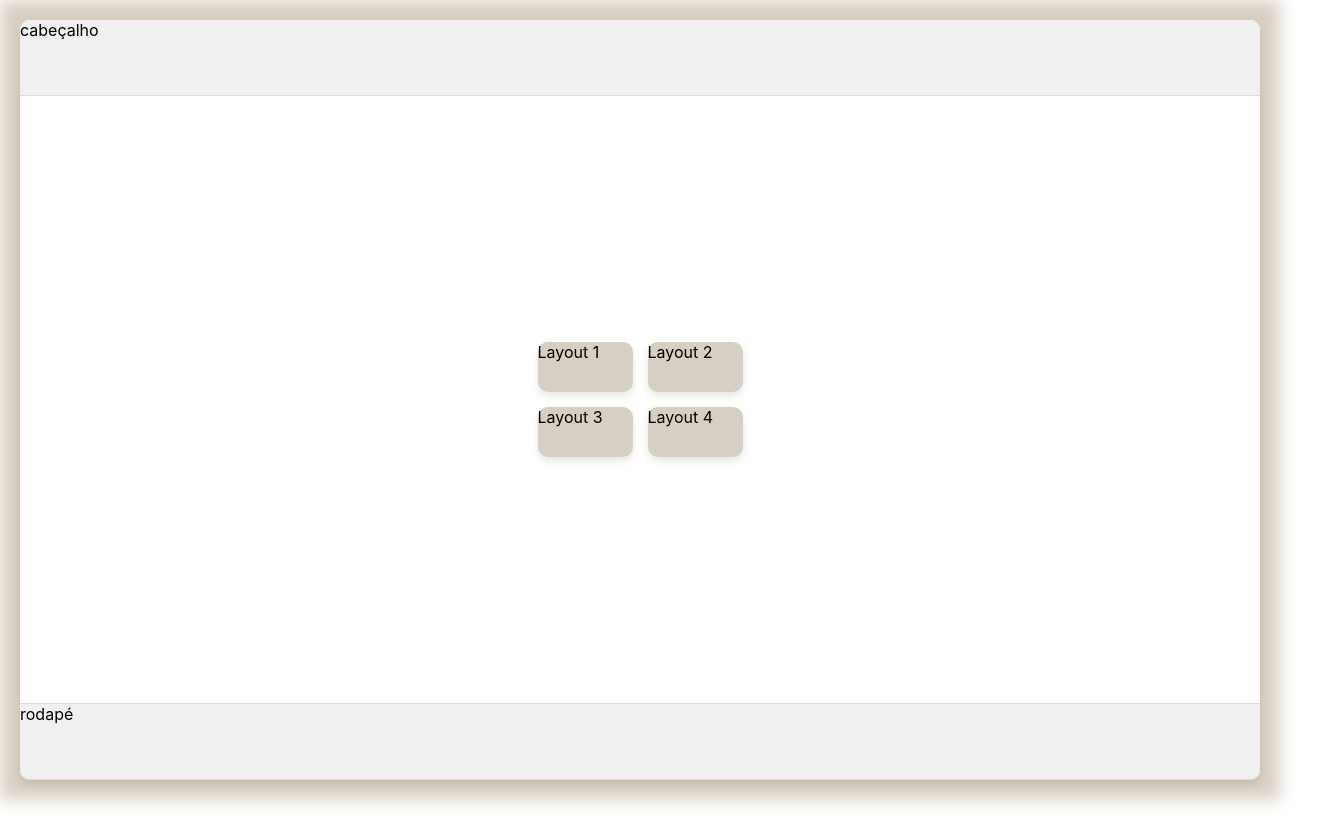
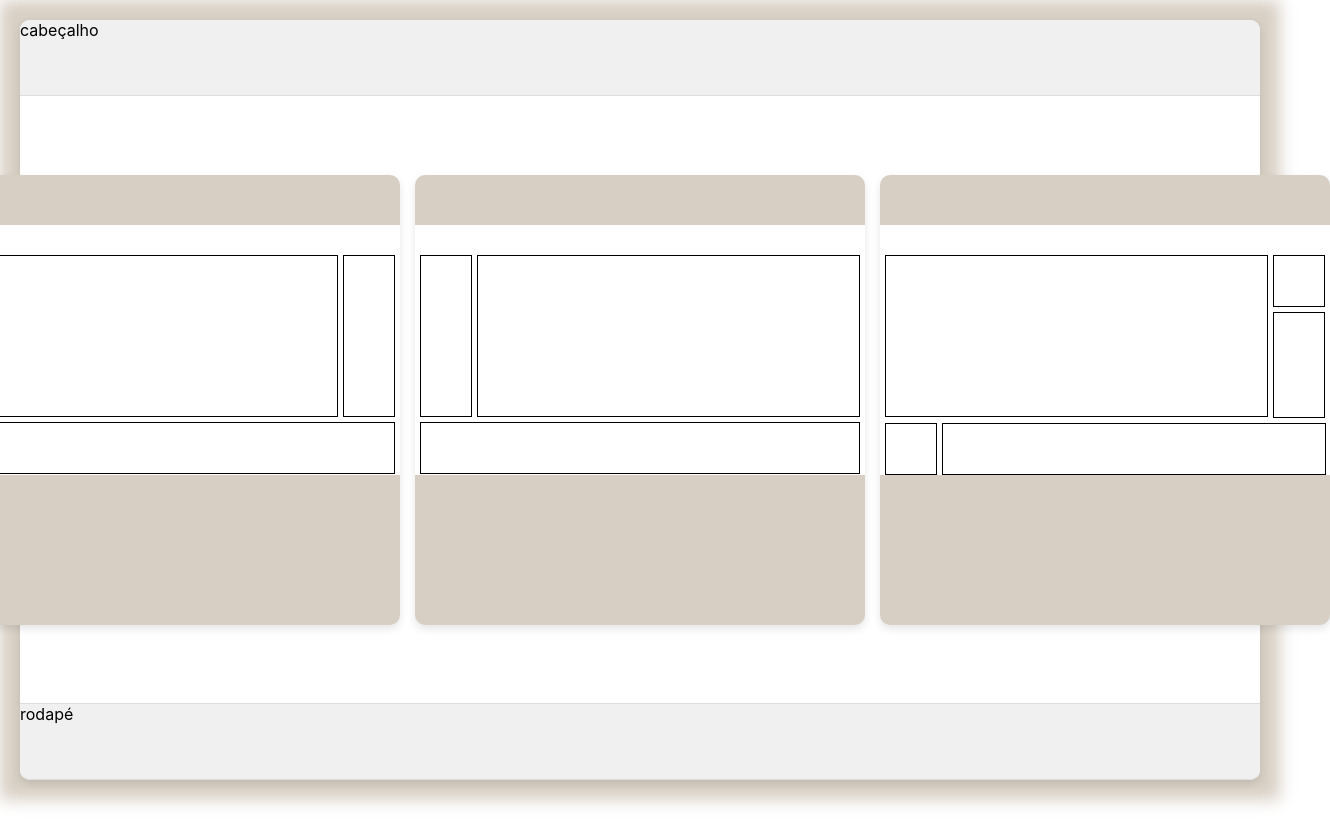
Before and after one commit to NataDias04/MidiaIndoor, a React (Create React App) app in the folder FrontEnd/: page / in a window 1280 px wide. Shown: the whole page, 1330 px wide, since content can reach past the window. Built offline with nearby package versions, Linux system fonts and the light colour scheme.

Commit message:
dev-natan-front-end

```diff
--- a/FrontEnd/src/componentes/paginalayout.js
+++ b/FrontEnd/src/componentes/paginalayout.js
@@ -1,4 +1,4 @@
-import React, { useState } from 'react';
+import React from 'react';
 import '../estilos/paginalayout.css';
 
 
@@ -8,14 +8,45 @@ const PaginaLayout = () => {
         <div className="dashbord">
         <div className="cabecalho">cabeçalho</div>
         <div className='secao'>
-            <div className='linha'>
-                <div className='layout layout1'>Layout 1</div>
-                <div className='layout layout2'>Layout 2</div>
-            </div>
-            <div className='linha'>
-                <div className='layout layout3'>Layout 3</div>
-                <div className='layout layout4'>Layout 4</div>
-            </div>
+                <div className='layout1'>
+                    <div className='background-layout1'>
+                        <div className='linha-layout1'>
+                            <div className='borda1-layout1'> </div>
+                            <div className='borda2-layout1'> </div>
+                        </div>
+                        <div className='linha-layout1'>
+                            <div className='borda3-layout1'> </div>
+                        </div>
+                    </div>
+                </div>
+                <div className='layout2'>
+                    <div className='background-layout2'>
+                        <div className='linha-layout2'>
+                            <div className='borda1-layout2'></div>
+                            <div className='borda2-layout2'></div>
+                        </div>
+                        <div className='linha-layout2'>
+                            <div className='borda3-layout2'></div>
+                        </div>
+                    </div>
+                </div>
+                <div className='layout3'>
+                <div className='background-layout3'>
+                    <div className='linha-layout3'>
+                            <div className='borda1-layout3'></div>
+                            <div className='column-layout3'>
+                                <div className='borda2-layout3'></div>
+                                <div className='borda3-layout3'></div>
+                            </div>
+                        </div>
+                        <div className='linha-layout3'>
+                            <div className='row-layout3'>
+                                <div className='borda4-layout3'></div>
+                                <div className='borda5-layout3'></div>
+                            </div>
+                        </div>
+                    </div>
+                </div>
         </div>
         <div className="rodape">rodapé</div>
         </div>
--- a/FrontEnd/src/estilos/paginalayout.css
+++ b/FrontEnd/src/estilos/paginalayout.css
@@ -31,15 +31,7 @@ body::before {
     gap: 15px;
     flex-grow: 1;
     display: flex;
-    flex-direction: column;
     align-items: center;
-    justify-content: center;
-}
-
-
-.linha {
-    display: flex;
-    gap: 15px;
     justify-content: center;
 }
 
@@ -69,10 +61,168 @@ body::before {
     background-color: rgba(0, 0, 0, 0.5);
 }
 
-.layout1, .layout2, .layout3, .layout4{
-    width: 95px;
-    height: 50px;
+.layout1, .layout2, .layout3{
+    width: 480px;
+    height: 450px;
+    display: flex;
     border-radius: 10px;
+    align-items: center;
+    justify-content: center;
     background-color: #d8cfc4;
     box-shadow: 0 4px 8px rgba(0, 0, 0, 0.1);
 }
+
+.background-layout1{
+    width: 450px;
+    height: 250px;
+    display: flex;
+    margin-bottom: 100px;
+    flex-direction: column;
+    background-color: white;
+}
+
+.linha-layout1 {
+    display: flex;
+    margin-top: 5px;
+    justify-content: flex-start;
+}
+
+.borda1-layout1{
+    width: 385px;
+    height: 160px;
+    margin-left: 5px;
+    margin-top: 25px;
+    border: 1px solid black;
+    background-color: transparent;
+}
+
+.borda2-layout1{
+    width: 50px;
+    height: 160px;
+    margin-left: 5px;
+    margin-top: 25px;
+    margin-right: 5px;
+    border: 1px solid black;
+    background-color: transparent;
+}
+
+.borda3-layout1{
+    width: 438px;
+    height: 50px;
+    margin-left: 5px;
+    margin-bottom: 10px;
+    border: 1px solid black;
+    background-color: transparent;
+}
+
+.background-layout2{
+    width: 450px;
+    height: 250px;
+    display: flex;
+    margin-bottom: 100px;
+    flex-direction: column;
+    background-color: white;
+}
+
+.linha-layout2 {
+    display: flex;
+    margin-top: 5px;
+    justify-content: flex-start;
+}
+
+.borda1-layout2{
+    width: 50px;
+    height: 160px;
+    margin-left: 5px;
+    margin-top: 25px;
+    border: 1px solid black;
+    background-color: transparent;
+}
+
+.borda2-layout2{
+    width: 385px;
+    height: 160px;
+    margin-left: 5px;
+    margin-top: 25px;
+    margin-right: 5px;
+    border: 1px solid black;
+    background-color: transparent;
+}
+
+.borda3-layout2{
+    width: 438px;
+    height: 50px;
+    margin-left: 5px;
+    margin-bottom: 10px;
+    border: 1px solid black;
+    background-color: transparent;
+}
+
+.background-layout3{
+    width: 450px;
+    height: 250px;
+    display: flex;
+    margin-bottom: 100px;
+    flex-direction: column;
+    background-color: white;
+}
+
+.linha-layout3 {
+    display: flex;
+    margin-top: 5px;
+    justify-content: flex-start;
+}
+
+.borda1-layout3{
+    width: 385px;
+    height: 160px;
+    margin-left: 5px;
+    margin-top: 25px;
+    margin-right: 5px;
+    border: 1px solid black;
+    background-color: transparent;
+}
+
+.column-layout3 {
+    display: flex;
+    flex-direction: column;
+}
+
+.borda2-layout3{
+    width: 50px;
+    height: 50px;
+    margin-top: 25px;
+    margin-right: 5px;
+    border: 1px solid black;
+    background-color: transparent;
+}
+
+.borda3-layout3{
+    width: 50px;
+    height: 104px;
+    margin-top: 5px;
+    margin-right: 5px;
+    border: 1px solid black;
+    background-color: transparent;
+}
+
+.row-layout3{
+    display: flex;
+    flex-direction: row;
+}
+
+.borda4-layout3{
+    width: 50px;
+    height: 50px;
+    margin-left: 5px;
+    border: 1px solid black;
+    background-color: transparent;
+}
+
+.borda5-layout3{
+    width: 382px;
+    height: 50px;
+    margin-left: 5px;
+    border: 1px solid black;
+    background-color: transparent;
+}
```
